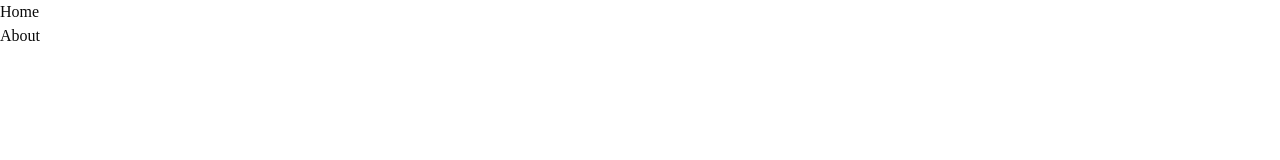
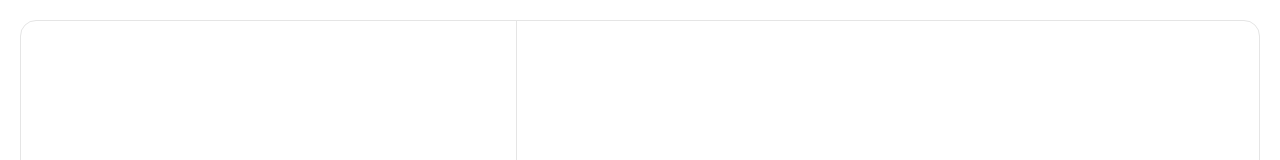
Before and after one commit to salahmander/portfolio, a Next.js app: page / in a window 1280 px wide. Shown: the top 160 px of the page. Built offline with nearby package versions, Linux system fonts and the light colour scheme.

Commit message:
feat: create skeleton for home page

```diff
--- a/app/page.tsx
+++ b/app/page.tsx
@@ -1,10 +1,12 @@
-import Link from "next/link";
-
 export default function Page() {
   return (
-    <div>
-      <h1>Home</h1>
-      <Link href="/about">About</Link>
-    </div>
+    <main className="relative w-full lg:h-screen p-0 sm:p-5">
+      <div className="w-full h-full rounded-2xl lg:border flex flex-wrap justify-between lg:divide-x">
+        <div className="w-full lg:w-2/5 p-2 md:p-8 lg:h-full lg:overflow-y-scroll"></div>
+        <div className="relative w-full max-w-4xl mx-auto lg:h-full lg:w-3/5 p-2 md:p-8 lg:overflow-y-scroll">
+          <div className="mt-10 grid grid-cols-1 md:grid-cols-2 gap-5 lg:gap-8"></div>
+        </div>
+      </div>
+    </main>
   );
 }
```
